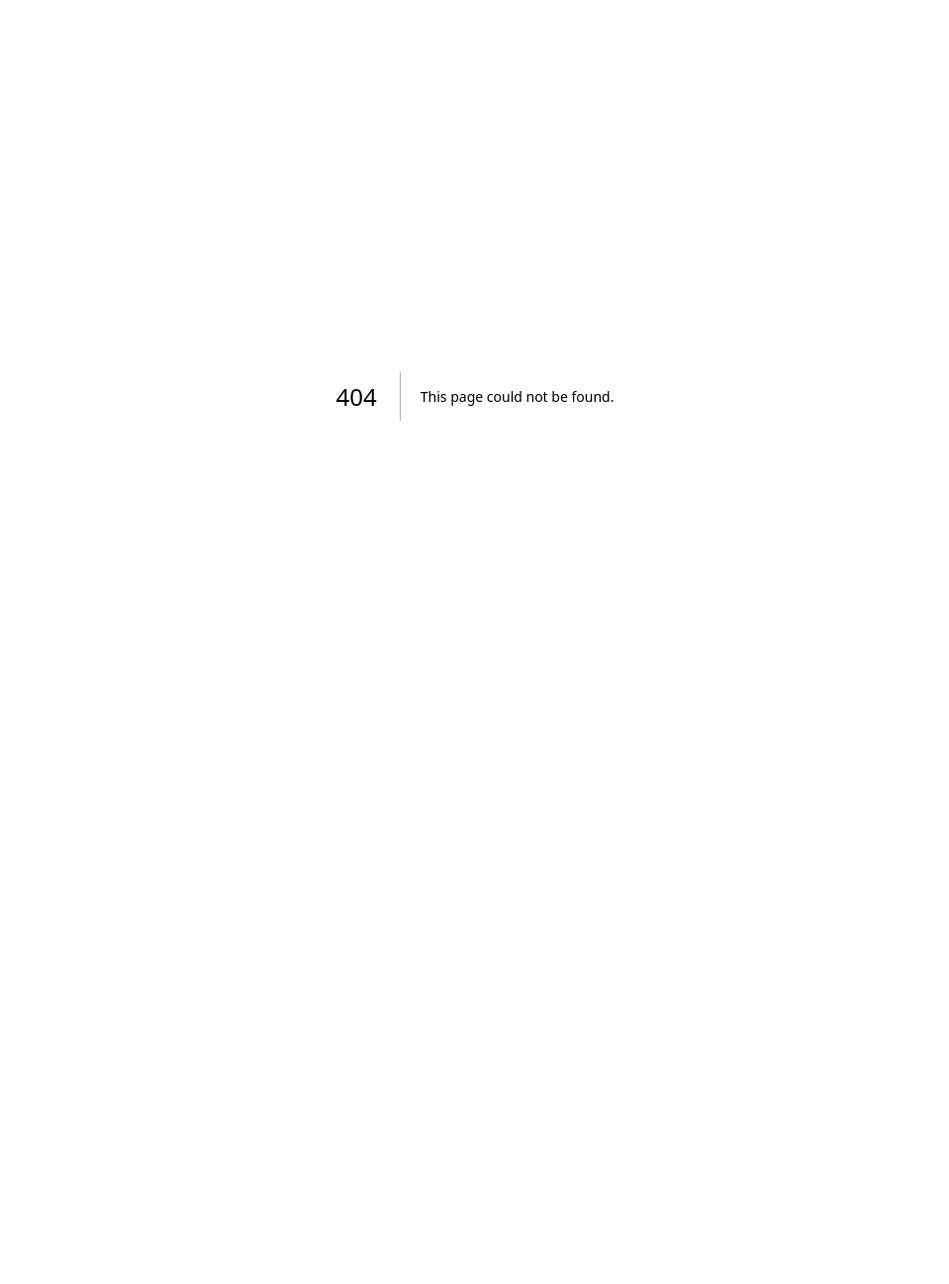
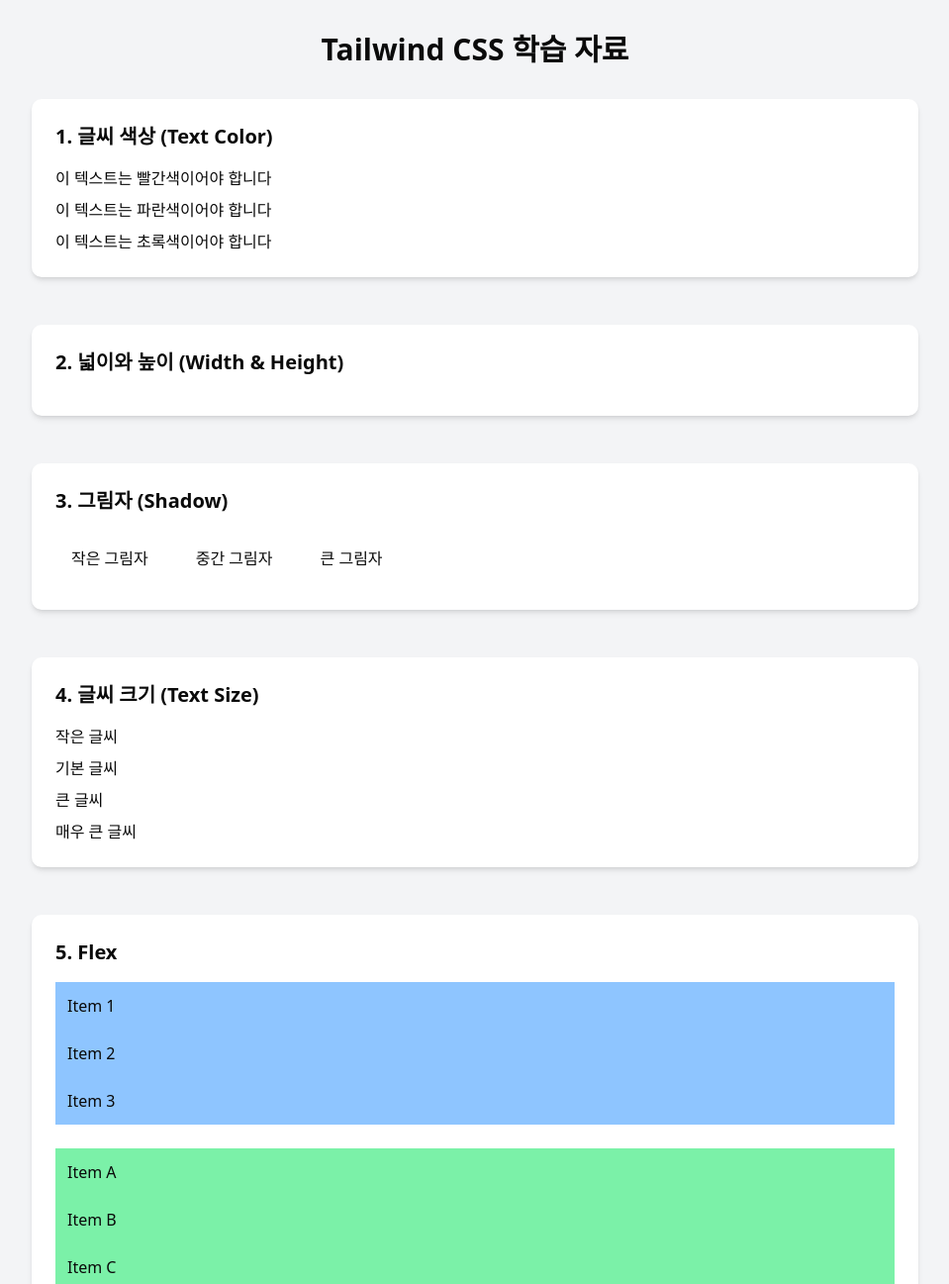
Before and after one commit to Mayne0213/Todo-App-for-Seminar-PoolC-, a Next.js app: page /tailwind in a window 1280 px wide. Before the commit this address had no page. Shown: the top 1297 px of the page at 99% size, without its empty margins (160-1119 px from the left). Before the commit the page ends 800 px from the top, so only its background shows below. Built offline with nearby package versions, Linux system fonts and the light colour scheme.

Commit message:
week 1 complete

```diff
--- a/app/page.tsx
+++ b/app/page.tsx
@@ -1,6 +1,6 @@
 export default function Home() {
   return (
-    <div>
+    <div className="bg-blue-500">
       This page will be filled with Todo App
     </div>
   );
--- /dev/null
+++ b/app/tailwind/page.tsx
@@ -0,0 +1,184 @@
+export default function Home() {
+  return (
+    <div className="min-h-screen bg-gray-100 p-8">
+      <h1 className="text-3xl font-bold text-center mb-8">Tailwind CSS 학습 자료</h1>
+
+      <div className="max-w-4xl mx-auto space-y-12">
+
+        {/* 색상 학습 */}
+        <section className="bg-white p-6 rounded-lg shadow-md">
+          <h2 className="text-xl font-semibold mb-4">1. 글씨 색상 (Text Color)</h2>
+          <div className="space-y-2">
+            {/* 여기에는 빨간색 글씨가 와야합니다 */}
+            <p className="fillout">이 텍스트는 빨간색이어야 합니다</p>
+
+            {/* 여기에는 파란색 글씨가 와야합니다 */}
+            <p className="fillout">이 텍스트는 파란색이어야 합니다</p>
+
+            {/* 여기에는 초록색 글씨가 와야합니다 */}
+            <p className="fillout">이 텍스트는 초록색이어야 합니다</p>
+          </div>
+        </section>
+
+        {/* 넓이와 높이 학습 */}
+        <section className="bg-white p-6 rounded-lg shadow-md">
+          <h2 className="text-xl font-semibold mb-4">2. 넓이와 높이 (Width & Height)</h2>
+          <div className="space-y-4">
+            {/* 여기에는 넓이 200px, 높이 100px이 와야합니다 */}
+            <div className="fillout bg-blue-200"></div>
+
+            {/* 여기에는 넓이는 전체의 50%, 높이 150px이 와야합니다 */}
+            <div className="fillout bg-green-200"></div>
+
+            {/* 여기에는 넓이와 높이가 모두 80px인 정사각형이 와야합니다 */}
+            <div className="fillout bg-purple-200"></div>
+          </div>
+        </section>
+
+        {/* 그림자 학습 */}
+        <section className="bg-white p-6 rounded-lg shadow-md">
+          <h2 className="text-xl font-semibold mb-4">3. 그림자 (Shadow)</h2>
+          <div className="flex gap-4">
+            {/* 여기에는 작은 그림자가 와야합니다 */}
+            <div className="fillout bg-white p-4">작은 그림자</div>
+
+            {/* 여기에는 중간 크기 그림자가 와야합니다 */}
+            <div className="fillout bg-white p-4">중간 그림자</div>
+
+            {/* 여기에는 큰 그림자가 와야합니다 */}
+            <div className="fillout bg-white p-4">큰 그림자</div>
+          </div>
+        </section>
+
+        {/* 글씨 크기 학습 */}
+        <section className="bg-white p-6 rounded-lg shadow-md">
+          <h2 className="text-xl font-semibold mb-4">4. 글씨 크기 (Text Size)</h2>
+          <div className="space-y-2">
+            {/* 여기에는 매우 작은 글씨(12px)가 와야합니다 */}
+            <p className="fillout">작은 글씨</p>
+
+            {/* 여기에는 기본 글씨 크기가 와야합니다 */}
+            <p className="fillout">기본 글씨</p>
+
+            {/* 여기에는 큰 글씨(24px)가 와야합니다 */}
+            <p className="fillout">큰 글씨</p>
+
+            {/* 여기에는 매우 큰 글씨(36px)가 와야합니다 */}
+            <p className="fillout">매우 큰 글씨</p>
+          </div>
+        </section>
+
+        {/* Flex 학습 */}
+        <section className="bg-white p-6 rounded-lg shadow-md">
+          <h2 className="text-xl font-semibold mb-4">5. Flex</h2>
+          <div className="space-y-6">
+            {/* 여기에는 가로로 배치되는 flex container가 와야합니다 */}
+            <div className="fillout gap-4">
+              <div className="bg-blue-300 p-3">Item 1</div>
+              <div className="bg-blue-300 p-3">Item 2</div>
+              <div className="bg-blue-300 p-3">Item 3</div>
+            </div>
+
+            {/* 여기에는 세로로 배치되는 flex container가 와야합니다 */}
+            <div className="fillout gap-4">
+              <div className="bg-green-300 p-3">Item A</div>
+              <div className="bg-green-300 p-3">Item B</div>
+              <div className="bg-green-300 p-3">Item C</div>
+            </div>
+
+            {/* 여기에는 가로로 배치되면서 아이템들이 가운데 정렬되는 flex container가 와야합니다 */}
+            <div className="fillout gap-4">
+              <div className="bg-purple-300 p-3">중앙</div>
+              <div className="bg-purple-300 p-3">정렬</div>
+            </div>
+          </div>
+        </section>
+
+        {/* 정렬 학습 */}
+        <section className="bg-white p-6 rounded-lg shadow-md">
+          <h2 className="text-xl font-semibold mb-4">6. 정렬 (Alignment)</h2>
+          <div className="space-y-6">
+            {/* 여기에는 텍스트가 왼쪽 정렬되어야 합니다 */}
+            <p className="fillout bg-gray-200 p-3">왼쪽 정렬된 텍스트입니다</p>
+
+            {/* 여기에는 텍스트가 가운데 정렬되어야 합니다 */}
+            <p className="fillout bg-gray-200 p-3">가운데 정렬된 텍스트입니다</p>
+
+            {/* 여기에는 텍스트가 오른쪽 정렬되어야 합니다 */}
+            <p className="fillout bg-gray-200 p-3">오른쪽 정렬된 텍스트입니다</p>
+          </div>
+        </section>
+
+        {/* 둥근 모서리 학습 */}
+        <section className="bg-white p-6 rounded-lg shadow-md">
+          <h2 className="text-xl font-semibold mb-4">7. 둥근 모서리 (Rounded Corners)</h2>
+          <div className="flex gap-4 items-center">
+            {/* 여기에는 약간 둥근 모서리가 와야합니다 */}
+            <div className="fillout bg-blue-400 p-6">약간 둥근 모서리</div>
+
+            {/* 여기에는 중간 정도 둥근 모서리가 와야합니다 */}
+            <div className="fillout bg-green-400 p-6">중간 둥근 모서리</div>
+
+            {/* 여기에는 매우 둥근 모서리(원에 가까운)가 와야합니다 */}
+            <div className="fillout bg-purple-400 p-6">매우 둥근 모서리</div>
+
+            {/* 여기에는 완전한 원이 와야합니다 (넓이와 높이가 같고 매우 둥근 모서리) */}
+            <div className="fillout bg-pink-400"></div>
+          </div>
+        </section>
+
+        {/* 마진 학습 */}
+        <section className="bg-white p-6 rounded-lg shadow-md">
+          <h2 className="text-xl font-semibold mb-4">8. 마진 (Margin)</h2>
+          <div>
+            {/* 여기에는 위쪽에 마진이 4단위(16px) 와야합니다 */}
+            <div className="fillout bg-yellow-300 p-4">위쪽 마진 16px</div>
+
+            {/* 여기에는 좌우에 마진이 각각 8단위(32px) 와야합니다 */}
+            <div className="fillout bg-orange-300 p-4">좌우 마진 32px</div>
+
+            {/* 여기에는 모든 방향에 마진이 12단위(48px) 와야합니다 */}
+            <div className="fillout bg-red-300 p-4">모든 방향 마진 48px</div>
+          </div>
+        </section>
+
+        {/* 패딩 학습 */}
+        <section className="bg-white p-6 rounded-lg shadow-md">
+          <h2 className="text-xl font-semibold mb-4">9. 패딩 (Padding)</h2>
+          <div className="space-y-4">
+            {/* 여기에는 패딩이 2단위(8px) 와야합니다 */}
+            <div className="fillout bg-blue-200">작은 패딩 (8px)</div>
+
+            {/* 여기에는 패딩이 6단위(24px) 와야합니다 */}
+            <div className="fillout bg-green-200">중간 패딩 (24px)</div>
+
+            {/* 여기에는 패딩이 12단위(48px) 와야합니다 */}
+            <div className="fillout bg-purple-200">큰 패딩 (48px)</div>
+
+            {/* 여기에는 위아래 패딩 4단위, 좌우 패딩 8단위가 와야합니다 */}
+            <div className="fillout bg-pink-200">세로 16px, 가로 32px 패딩</div>
+          </div>
+        </section>
+
+        {/* 종합 예제 */}
+        <section className="bg-white p-6 rounded-lg shadow-md">
+          <h2 className="text-xl font-semibold mb-4">10. 종합 예제 (모든 개념 사용)</h2>
+          {/* 여기에는 다음 조건들이 모두 적용되어야 합니다:
+              - 넓이 300px, 높이 200px
+              - 파란색 배경
+              - 가운데 정렬된 텍스트(행,열 전부 정렬되어있어야 합니다.)
+              - 큰 그림자
+              - 둥근 모서리
+              - 모든 방향 패딩 24px
+              - 위쪽 마진 16px
+              - 흰색 텍스트, 큰 글씨
+          */}
+          <div className="fillout">
+            종합 예제 박스
+          </div>
+        </section>
+
+      </div>
+    </div>
+  );
+}
```
Also changed, not shown: tsconfig.json (+5 -5 lines), 1 other file (tests, documents, lock files or other folders).
